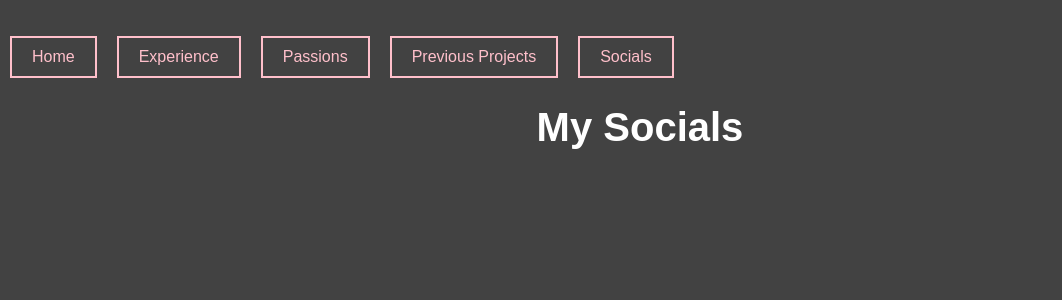
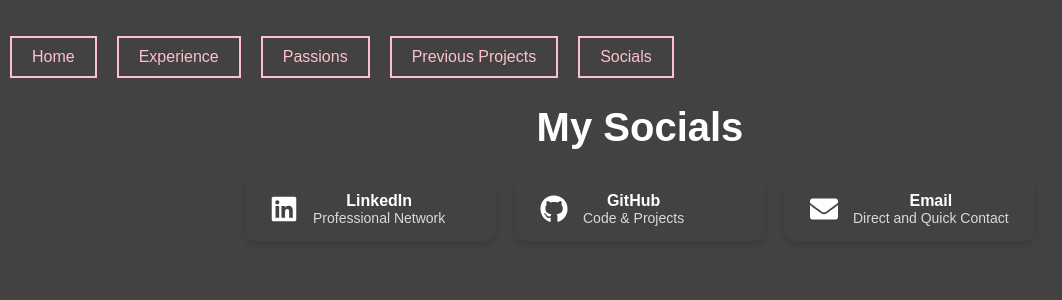
Before and after one commit to Arnice123/Arnice123.github.io, a React (Create React App) app: page /socials in a window 1280 px wide. Shown: the top 300 px of the page, without its empty margins (0-1062 px from the left). Built offline with nearby package versions, Linux system fonts and the light colour scheme.

Commit message:
Added Linkedin, github and email options

```diff
--- a/src/Pages/Socials.js
+++ b/src/Pages/Socials.js
@@ -1,5 +1,5 @@
 import React from 'react';
-import { FaLinkedin, FaGithub, FaTwitter } from 'react-icons/fa'; // Import icons
+import { FaLinkedin, FaGithub, FaTwitter, FaVoicemail, FaEnvelope } from 'react-icons/fa'; // Import icons
 import SocialPreview from '../SocialPreview';
 import '../App.css'
 
@@ -23,7 +23,32 @@ const Socials = () => {
         }}
       >
 
+        {/* LinkedIn Preview */}
+        <SocialPreview
+          href="https://www.linkedin.com/in/arya-akhavein-8b8029193"
+          icon={<FaLinkedin style={{ fontSize: '28px', marginRight: '15px' }} />}
+          title="LinkedIn"
+          description="Professional Network"
+          color="#0077B5"
+        />
 
+        {/* GitHub Preview */}
+        <SocialPreview
+          href="https://github.com/Arnice123"
+          icon={<FaGithub style={{ fontSize: '28px', marginRight: '15px' }} />}
+          title="GitHub"
+          description="Code & Projects"
+          color="#333333"
+        />
+
+        {/* Email Preview */}
+        <SocialPreview
+          href="mailto:aka310@sfu.ca"
+          icon={<FaEnvelope style={{ fontSize: '28px', marginRight: '15px' }} />}
+          title="Email"
+          description="Direct and Quick Contact"
+          color="#333333"
+        />
 
 
       </div>
```
